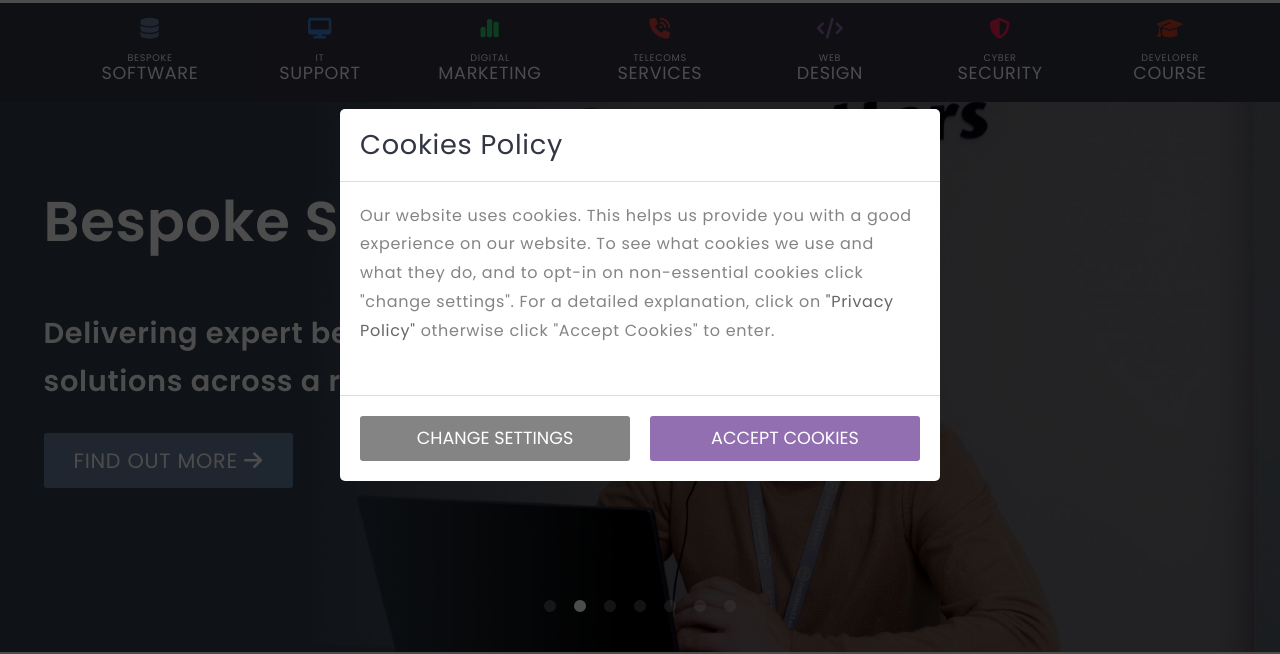
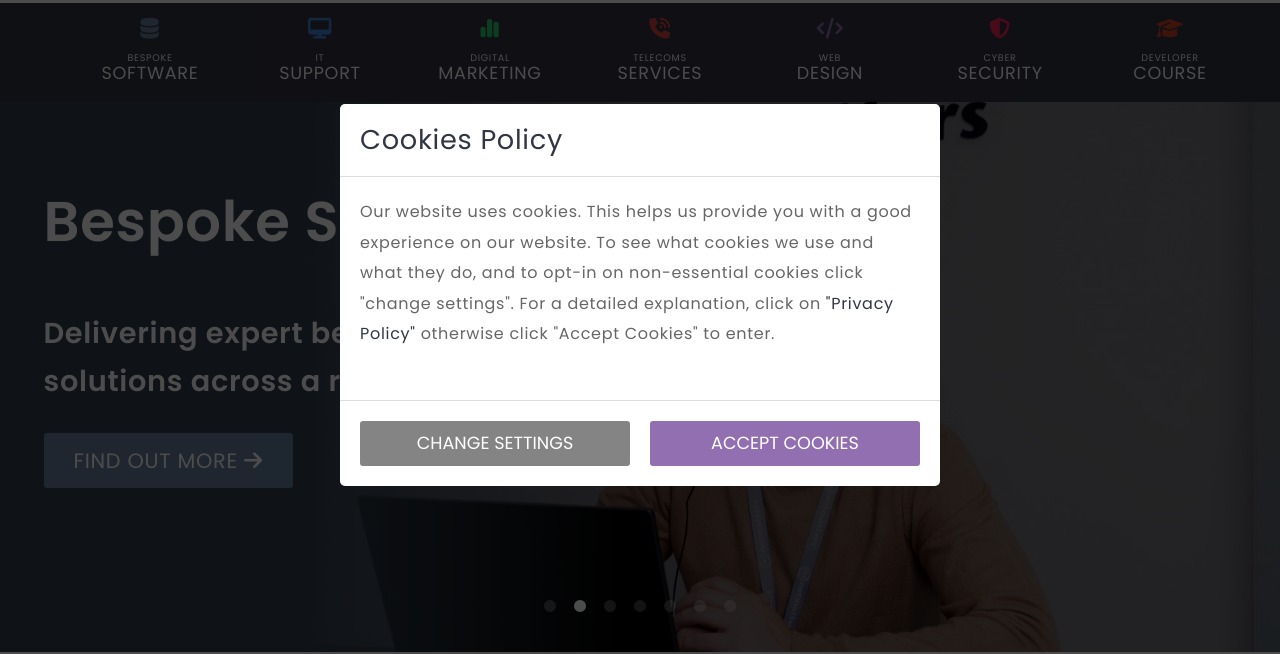
Before and after one commit to LamornaRead/netmatters-rebuild, a plain HTML site: page index.html in a window 1280 px wide. Shown: the part 105-759 px from the top of the page. Drawn offline with Linux system fonts and the light colour scheme; grey boxes are pictures that could not be loaded.

Commit message:
cookie finished

```diff
--- a/index.html
+++ b/index.html
@@ -30,6 +30,7 @@
             </div>
         </div>
     </div>
+    <div class="overlay-cookie"></div>
     <div class="container-main">
         <div class="main">
             <header>
--- a/js/cookie.js
+++ b/js/cookie.js
@@ -0,0 +1,64 @@
+const cookieStyle = document.querySelector('.consent');
+const selectBody = document.querySelector('.body');
+
+function acceptButton() {
+    const accept = document.querySelector('.accept-btn');
+    accept.addEventListener("click", function()  {
+        localStorage.setItem("cookieConsent", "true");
+        cookieStyle.style.visibility = 'hidden';
+        selectBody.classList.remove('covered');
+    });
+}
+
+function manageConsentButton() {
+    const manage = document.querySelector('.manage-btn');
+    manage.addEventListener("click", function() {
+        cookieStyle.style.visibility = 'visible';
+        selectBody.classList.toggle('covered');
+    });
+}
+
+
+
+document.addEventListener("DOMContentLoaded", function(){
+    if(!localStorage.getItem('cookieConsent')){
+      cookieStyle.style.visibility = "visible";
+      selectBody.classList.toggle('covered');
+    }
+    acceptButton();
+    manageConsentButton();
+  });
+
+
+
+
+// function setCookie(cName, cValue, expDays) {
+//     let date = new Date();
+//     date.setTime(date.getTime() + (expDays * 24 * 60 * 60 * 1000)); //sets date for when cookie deletes
+//     const expires = "expires=" + date.toUTCString();// converts to string
+//     document.cookie = cName + "=" + cValue + "; " + expires + "; path=/"; //creates cookie parameters as string
+// }
+
+// function getCookie (cName) {
+//     const name = cName + "=";
+//     const cDecoded = decodeURIComponent(document.cookie); //decodes cookie
+//     const cArr = cDecoded.split("; "); //splits up cookie paramaters
+//     cArr.forEach(val => { // gets cookie value
+//         if(val.indexOf(name) === 0) value = val.substring(name.length);
+//     })
+
+//     return value;
+// }
+
+// document.querySelector(".accept-btn").addEventListener("click", function() {
+//     cookieStyle.style.visibility = "hidden"
+//     setCookie("cookie", true, 365);
+// })
+
+// function cookieMessage()  {
+//     if(getCookie = ("")) {
+//         cookieStyle.style.visibility = "visible";
+//     }
+// }
+
+// window.addEventListener("load", cookieMessage());
--- a/scss/base/_base.scss
+++ b/scss/base/_base.scss
@@ -12,6 +12,9 @@
     line-height: 1.4rem;
     color: $dark-grey;
  }
+.body.covered {
+   overflow: hidden;
+}
 .body {
    position: relative;
    left: 0;
--- a/scss/modules/_cookie.scss
+++ b/scss/modules/_cookie.scss
@@ -17,10 +17,10 @@
 }
 
 .consent {
+    visibility: hidden;
     display: flex;
     justify-content: center;
     position: fixed;
-
     top: 0;
     left: 0;
     right: 0;
@@ -50,15 +50,18 @@
 .cookie.text{
     font-size: 1rem;
     font-weight: $font-weight--light;
-    line-height: 1.8rem;
-    color: $grey;
+    line-height: 1.9rem;
+    color: #666;
     margin: 0;
     padding: 20px 20px 50px 20px;
     border-bottom: 1px solid $light-grey;
 }
 
 .privacy-link {
-    color: #666;
+    color: $dark-grey;
+    &:hover {
+        text-decoration: underline;
+    }
 }
 
 // buttons
```
Also changed, not shown: css/style.css.
